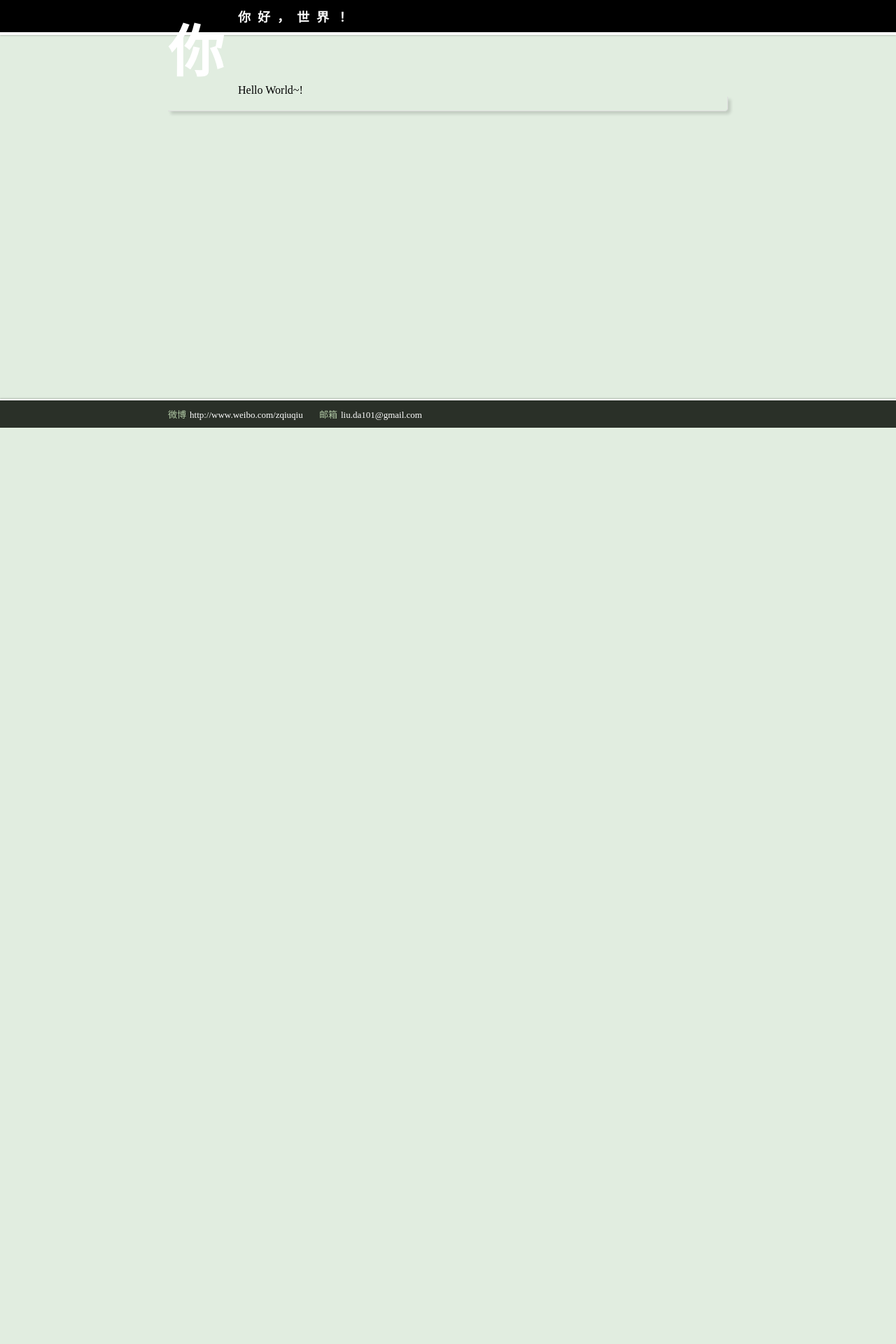
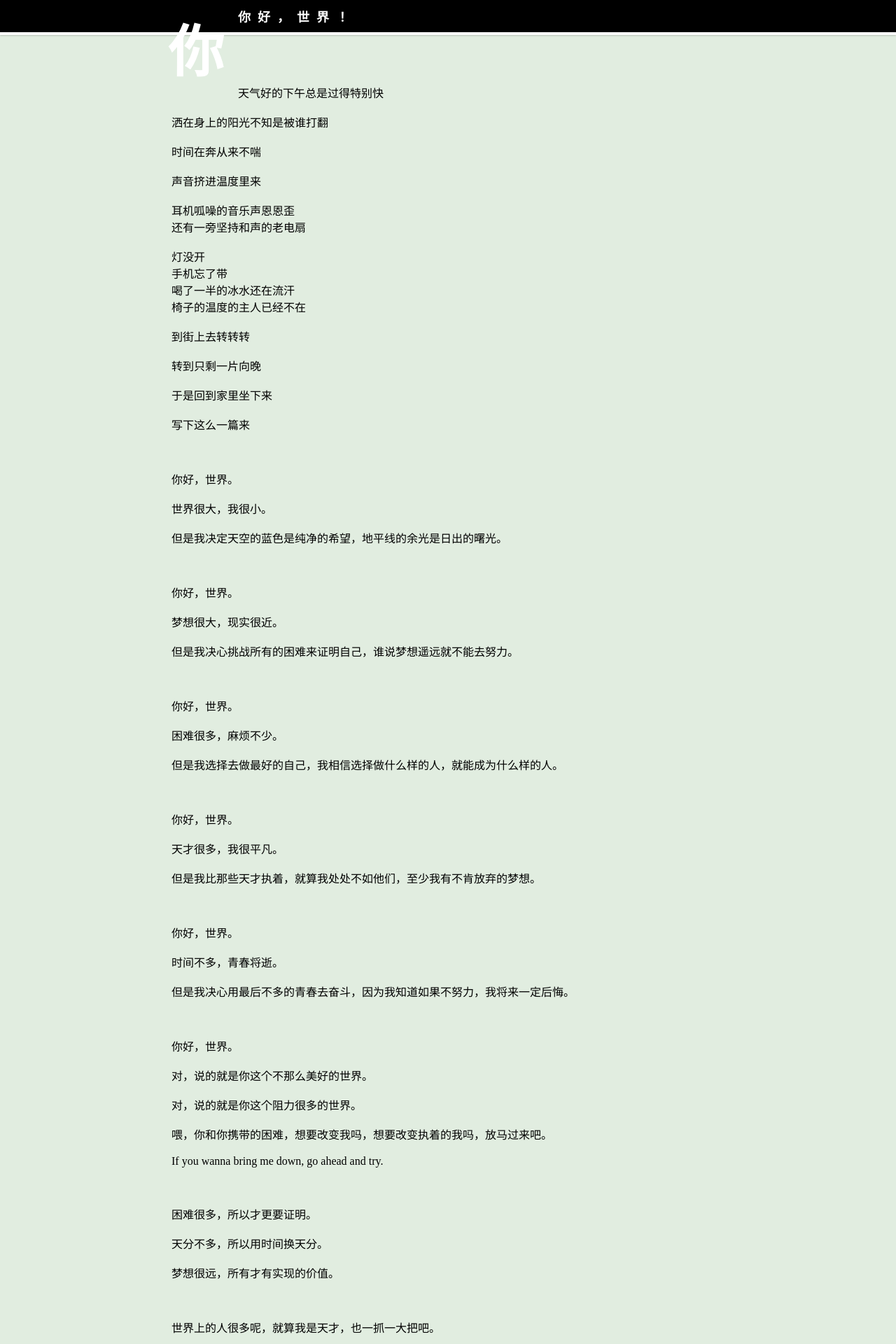
Before and after one commit to liuda101/liuda101.github.com, a Jekyll site: the page built from _posts/2012-11-04-HelloWorld.md, in a window 1280 px wide. Shown: the top 1920 px of the page at 70% size. Built offline with Jekyll 4.4.1, drawn with Linux system fonts in a browser that asks for light colours; comment, search, counter and statistics services are not loaded; before the commit the page ends 900 px from its top, so only the background shows below that; some of the changed text lies outside the part shown.

Commit message:
add shadow to post

```diff
--- a/_posts/2012-11-04-HelloWorld.md
+++ b/_posts/2012-11-04-HelloWorld.md
@@ -4,4 +4,172 @@
 firstLetter : 你
 ---
 
-<p>Hello World~!</p>
+<p>天气好的下午总是过得特别快
+<br>
+<br>洒在身上的阳光不知是被谁打翻
+<br>
+<br>时间在奔从来不喘
+<br>
+<br>声音挤进温度里来
+<br>
+<br>耳机呱噪的音乐声恩恩歪
+<br>还有一旁坚持和声的老电扇
+<br>
+<br>灯没开
+<br>手机忘了带
+<br>喝了一半的冰水还在流汗
+<br>椅子的温度的主人已经不在
+<br>
+<br>到街上去转转转
+<br>
+<br>转到只剩一片向晚
+<br>
+<br>于是回到家里坐下来
+<br>
+<br>写下这么一篇来
+<br>
+<br>
+<br>
+<br>你好，世界。
+<br>
+<br>世界很大，我很小。
+<br>
+<br>但是我决定天空的蓝色是纯净的希望，地平线的余光是日出的曙光。
+<br>
+<br>
+<br>
+<br>你好，世界。
+<br>
+<br>梦想很大，现实很近。
+<br>
+<br>但是我决心挑战所有的困难来证明自己，谁说梦想遥远就不能去努力。
+<br>
+<br>
+<br>
+<br>你好，世界。
+<br>
+<br>困难很多，麻烦不少。
+<br>
+<br>但是我选择去做最好的自己，我相信选择做什么样的人，就能成为什么样的人。
+<br>
+<br>
+<br>
+<br>你好，世界。
+<br>
+<br>天才很多，我很平凡。
+<br>
+<br>但是我比那些天才执着，就算我处处不如他们，至少我有不肯放弃的梦想。
+<br>
+<br>
+<br>
+<br>你好，世界。
+<br>
+<br>时间不多，青春将逝。
+<br>
+<br>但是我决心用最后不多的青春去奋斗，因为我知道如果不努力，我将来一定后悔。
+<br>
+<br>
+<br>
+<br>你好，世界。
+<br>
+<br>对，说的就是你这个不那么美好的世界。
+<br>
+<br>对，说的就是你这个阻力很多的世界。
+<br>
+<br>喂，你和你携带的困难，想要改变我吗，想要改变执着的我吗，放马过来吧。
+<br>
+<br>If you wanna bring me down, go ahead and try.
+<br>
+<br>
+<br>
+<br>困难很多，所以才更要证明。
+<br>
+<br>天分不多，所以用时间换天分。
+<br>
+<br>梦想很远，所有才有实现的价值。
+<br>
+<br>
+<br>
+<br>世界上的人很多呢，就算我是天才，也一抓一大把吧。
+<br>
+<br>喂，世界，我知道，只要梦想还在，我就绝不会是庸人。
+<br>
+<br>谢谢你和所有的困难，让我更加确信这一点。
+<br>
+<br>
+<br>
+<br>你好，世界。
+<br>
+<br>也谢谢你带来的朋友和陪伴。
+<br>
+<br>
+<br>
+<br>你好，世界。
+<br>
+<br>我还想一个人去很多地方，所以千万别在2012的时候给毁灭了哪。
+<br>
+<br>
+<br>
+<br>你好，世界。
+<br>
+<br>Hey，世界，其实你很美丽，只是啊，人们在生活中变的速食了。
+<br>
+<br>所以就让我把这些给他们看吧。
+<br>
+<br>
+<br>
+<br>你好，世界。
+<br>
+<br>天气好的下午，一个人背着包出门，对着天空大喊：“你好，世界！”
+<br>
+<br>
+<br>
+<br>你好，世界。
+<br>
+<br>准备被我影响了吗，准备被我略微改变了吗。
+<br>
+<br>你好，世界。
+<br>
+<br>看到我这么执着，你现在肯定在偷笑吧。
+<br>
+<br>喂，等着哪。
+<br>
+<br>
+<br>
+<br>你好，世界。
+<br>
+<br>春天不做秋天的梦。
+<br>
+<br>青春不疯狂那什么时候疯狂。
+<br>
+<br>对着梦想不执着那什么时候执着。
+<br>
+<br>青春那么短，快抓紧时间，想办法接近梦想，没有空去怀疑疑惑，没有空去想明天以后。
+<br>
+<br>
+<br>
+<br>你好，世界。
+<br>
+<br>
+<br>
+<br>相信自己的人生才最多彩
+<br>
+<br>天塌下来就当被盖
+<br>
+<br>有的时候无奈有的时候无赖
+<br>
+<br>还不如笑着说活该
+<br>
+<br>年轻免不了一场疯狂的呼喊
+<br>
+<br>
+<br>
+<br>我们一起勇敢面对未来
+<br>
+<br>
+<br>
+<br>我一个人很简单
+<br>
+<br>小小放纵自己管
+<br>
+<br></p>
--- a/styles/site.css
+++ b/styles/site.css
@@ -14,7 +14,7 @@
 #content{padding:10px 0px;min-height:500px;}
 
 .p-c{padding:60px 5px 0px;}
-.p-f{margin-bottom:20px;height:20px;border-bottom:1px solid #ddd;border-right:1px solid #ddd;box-shadow:4px 4px 4px rgba(0,0,0,0.14);border-bottom-right-radius:5px;}
+.p-f{margin-top:-20px;margin-bottom:20px;height:40px;border-bottom:1px solid #ddd;border-right:1px solid #ddd;box-shadow:4px 4px 4px rgba(0,0,0,0.14);border-bottom-right-radius:5px;}
 
 footer{color:white;background-color:#2a3028;padding-top:10px;padding-bottom:10px;border-top:2px solid white;box-shadow:0px -1px 2px rgba(0,0,0,0.2);font-size:13px;}
 footer a{color:white;text-decoration:none;margin-right:20px;}
```
